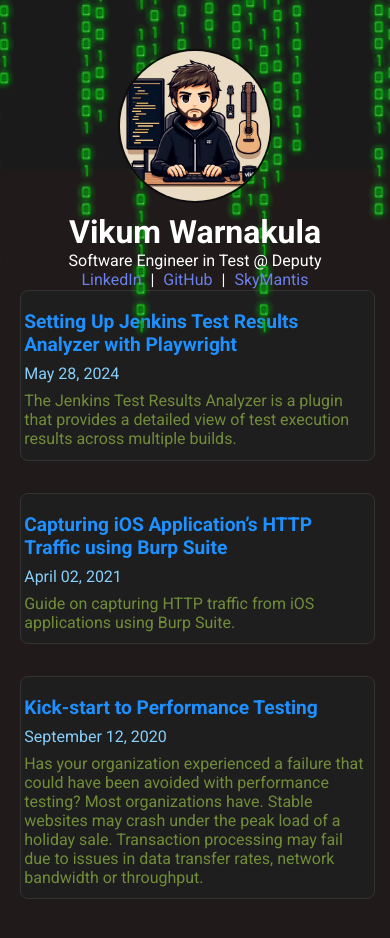
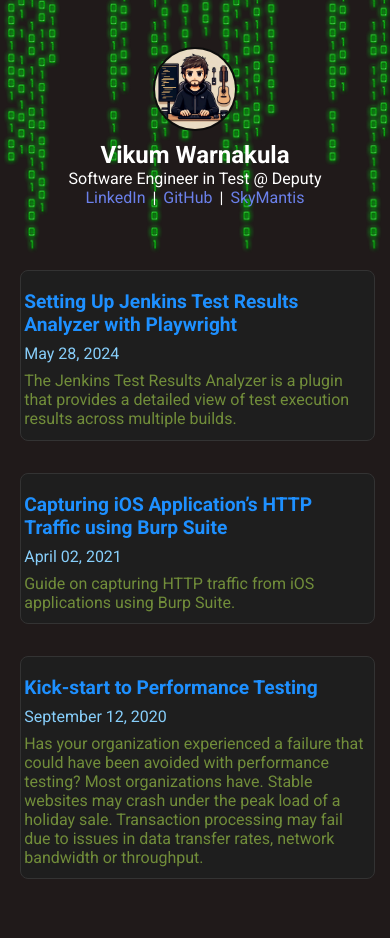
Before and after one commit to wvikum/vikum-warnakuka, a Next.js app: page / in a window 390 px wide. Shown: the top 938 px of the page. Built offline with nearby package versions, Linux system fonts and the light colour scheme.

Commit message:
change padding

```diff
--- a/components/Header.tsx
+++ b/components/Header.tsx
@@ -49,8 +49,8 @@ const Header: React.FC = () => {
         src={profileImgSrc}
         alt="Profile Picture"
         className={styles.profileImg}
-        width={150}
-        height={150}
+        width={200}
+        height={200}
         quality={100} // Optional: Adjust quality as needed
       />
       <h1>{name}</h1>
--- a/styles/Header.module.css
+++ b/styles/Header.module.css
@@ -1,3 +1,4 @@
+/* header.module.css */
 .header {
   position: fixed;
   top: 0;
@@ -45,3 +46,35 @@
   margin-top: 40vh; /* Push content down to start below the header */
   padding: 20px;
 }
+
+/* Media query for mobile devices */
+@media (max-width: 600px) {
+  .header {
+    height: 30vh; /* Adjust header height for mobile devices */
+  }
+
+  .header.hidden {
+    top: -30vh; /* Move header out of view for mobile devices */
+  }
+
+  .content {
+    margin-top: 30vh; /* Adjust content margin for mobile devices */
+  }
+
+  .profileImg {
+    width: 80px; /* Adjust profile image size for mobile devices */
+    height: 80px;
+  }
+
+  .header h1 {
+    font-size: 1.5rem; /* Adjust font size for mobile devices */
+  }
+
+  .header p {
+    font-size: 1rem; /* Adjust font size for mobile devices */
+  }
+
+  .socialLinks a {
+    margin: 0 3px; /* Adjust spacing for social links on mobile devices */
+  }
+}
--- a/styles/Home.module.css
+++ b/styles/Home.module.css
@@ -7,7 +7,7 @@
   min-height: 100vh;
   background-color: #201a1a; /* Dark background */
   padding: 20px;
-  margin-top: 20vh; /* Push content below the fixed header */
+  padding-top: 40vh; /* Push content below the fixed header */
   color: #f8f8f2; /* Off-white font color */
 }
 
@@ -47,3 +47,14 @@
   color: green;
   font-size: 0.8rem;
 }
+
+/* Media query for mobile devices */
+@media (max-width: 600px) {
+  .container {
+    padding-top: 20vh; /* Adjust padding for mobile devices */
+  }
+
+  .article {
+    width: 90%; /* Adjust width for mobile devices */
+  }
+}
```
